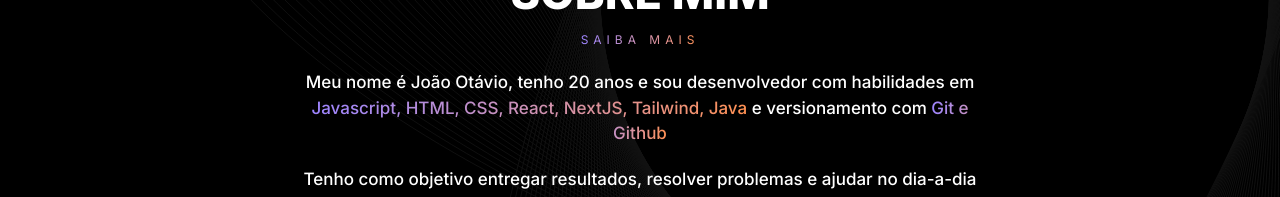
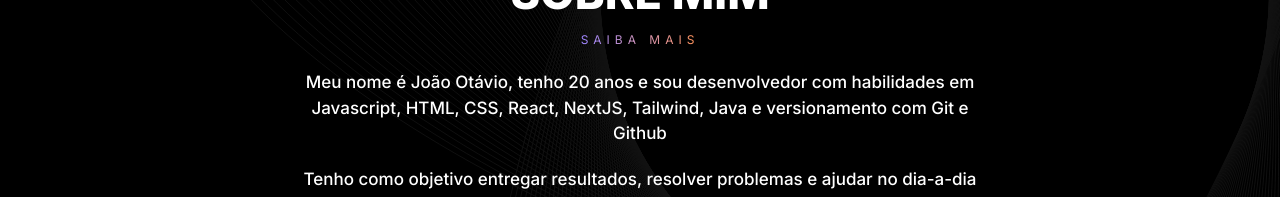
Before and after one commit to joaootaviofm/portfolio, a React (Vite) app: page / in a window 1280 px wide. Shown: the part 910-1107 px from the top of the page. Built offline with nearby package versions, Linux system fonts and the light colour scheme.

Commit message:
about text section

```diff
--- a/src/components/About.jsx
+++ b/src/components/About.jsx
@@ -9,7 +9,7 @@
           </span>
         </p>
         <div className="mt-5 flex flex-col gap-5 text-center justify-center items-center text-white text-[17px] font-medium">
-            <p className="max-w-[700px]">Meu nome é João Otávio, tenho 20 anos e sou desenvolvedor com habilidades em <span className="bg-clip-text text-transparent bg-gradient-to-r from-[#9C83FF] to-[#FF9051] ">Javascript, HTML, CSS, React, NextJS, Tailwind, Java</span> e versionamento com <span className="bg-clip-text text-transparent bg-gradient-to-r from-[#9C83FF] to-[#FF9051] ">Git e Github</span></p>
+            <p className="max-w-[700px]">Meu nome é João Otávio, tenho 20 anos e sou desenvolvedor com habilidades em Javascript, HTML, CSS, React, NextJS, Tailwind, Java e versionamento com Git e Github</p>
             <p className="max-w-[700px]">Tenho como objetivo entregar resultados, resolver problemas e ajudar no dia-a-dia com qualquer coisa que for necessária. Entretanto, também procuro aprender e evoluir dia após dia, em busca de me tornar um desenvolvedor fora da curva.</p>
         </div>
       </div>
```
